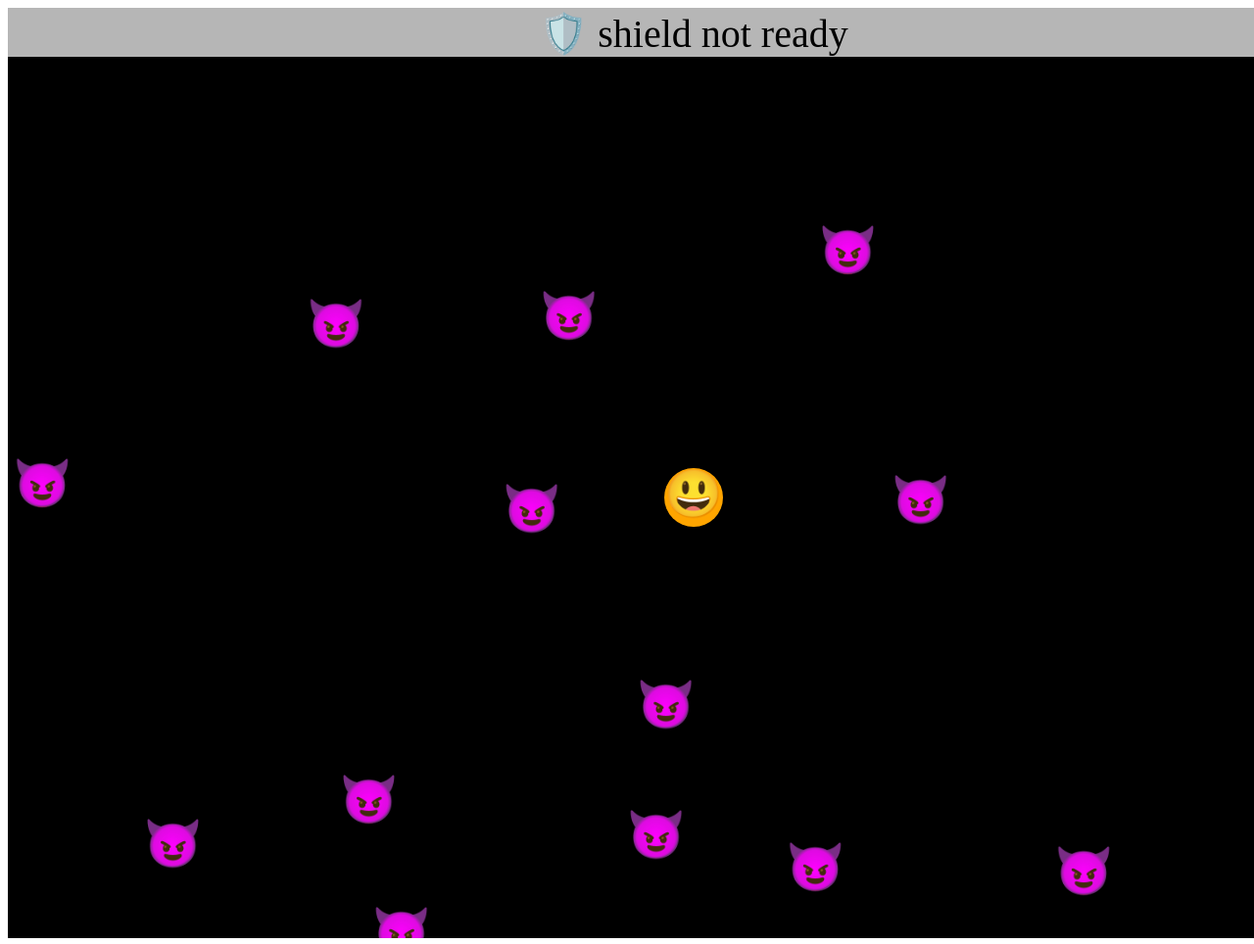
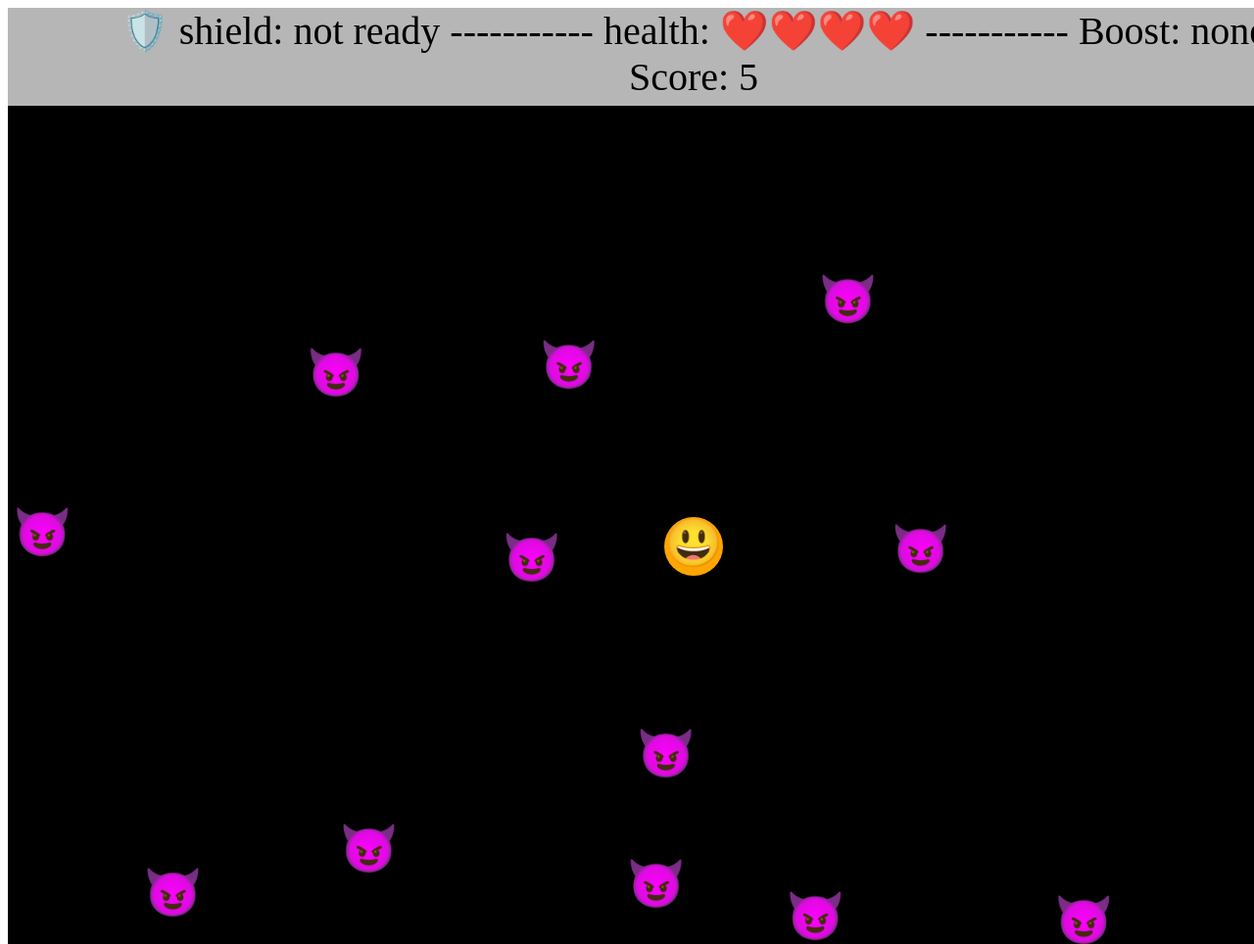
Before and after one commit to jfMoller/BallGame, a plain HTML site: page index.html in a window 1280 px wide. Shown: the top 964 px of the page at 98% size. Drawn offline with Linux system fonts and the light colour scheme.

Commit message:
prototype interface in progress

```diff
--- a/game.js
+++ b/game.js
@@ -12,16 +12,13 @@ import {
   drawEnemyFaces,
 } from "./enemy.js";
 import { Entity, Position, Velocity } from "./entity.js";
-import { shieldInterface } from "./interface.js";
 import { Player, drawPlayerLives } from "./player.js";
 import { collisionOfShieldAndEnemy, Shield } from "./shield.js";
 import { circlesCollide } from "./utility.js";
+import { gameInterface } from "./interface.js";
 
 export const canvas = document.getElementById("canvas");
 export const context = canvas.getContext("2d");
-
-export const interfaceCanvas = document.getElementById("interfaceCanvas");
-export const interfaceContext = interfaceCanvas.getContext("2d");
 
 export const width = canvas.width;
 export const halfWidth = canvas.width / 2;
@@ -36,6 +33,7 @@ export class Game {
     this.shield = new Shield(new Position(halfWidth, halfHeight));
     this.player = this.entities[0];
     this.deltaTime = 0;
+    this.score = 0;
   }
   start() {
     tick();
@@ -44,12 +42,11 @@ export class Game {
 
 export const game = new Game(canvas, context);
 
-shieldInterface()
-
-
 let lastTick = Date.now();
+let lastTime = Date.now();
 let EnemyTickCount = 0;
 let BoostTickCount = 0;
+let boostStatus = "";
 
 function tick() {
   let currentTick = Date.now();
@@ -58,6 +55,9 @@ function tick() {
   EnemyTickCount++;
   BoostTickCount++;
   context.clearRect(0, 0, width, height);
+  //score
+  let currentTime = Date.now();
+  game.score = Math.floor((currentTime - lastTime) / 1000);
 
   //draws and moves all objects in game array
   for (let i = 0; i < game.entities.length; ++i) {
@@ -89,7 +89,7 @@ function tick() {
       if (game.player.shieldReady === false) {
         game.player.shieldTimer--;
       }
-      console.log(game.player.shieldTimer + " " + game.player.shieldReady);
+
       if (game.player.shieldTimer % 30000 === 0) {
         game.player.shieldReady = true;
       }
@@ -131,13 +131,14 @@ function tick() {
         game.entities.splice(i, 1);
         if (entity.type === "healing") {
           game.player.buff.healing = true;
-          console.log(game.player.lives);
         }
         if (entity.type === "speed") {
           game.player.buff.speed = true;
+          boostStatus = "speed";
         }
         if (entity.type === "invunerable") {
           game.player.buff.invunerable = true;
+          boostStatus = "invunerable";
         }
       }
     }
@@ -159,5 +160,8 @@ function tick() {
   }
   boostEffect(game);
 
+  //game interface
+  gameInterface(game.player.shieldReady, game.player.lives, boostStatus, game.score);
+
   requestAnimationFrame(tick);
 }
--- a/index.html
+++ b/index.html
@@ -2,10 +2,12 @@
   <head>
     <style>
       #interface_container {
+
         width: 1400;
-        height: 50;
+        height: 100;
         background-color: rgb(182, 182, 182);
       }
+
       #canvas_container {
         width: 1400;
         height: 900;
@@ -16,8 +18,9 @@
   </head>
   <body>
     <div id="interface_container">
-    <canvas id="interfaceCanvas" width="1400px" height="100px"></canvas>
-  </div>
+  <div id="topUi"></div>
+  <div id="bottomUi"></div>
+    </div>
     <div id="canvas_container">
       <canvas id="canvas" width="1400px" height="900px"> </canvas>
       <script type="module" src="main.js"></script>
--- a/interface.js
+++ b/interface.js
@@ -1,14 +1,49 @@
-import { interfaceContext, game, width, height } from "./game.js";
+import { game, width, height } from "./game.js";
 
-export function shieldInterface() {
-    interfaceContext.font = "40px serif";
-    interfaceContext.fillStyle = "black";
-    interfaceContext.textAlign = "center";
-    interfaceContext.textBaseline = "center";
+const textUi = document.getElementById("topUi");
+const textUi2 = document.getElementById("bottomUi");
 
-    let shieldStatus = " not ready"
-    if (game.player.shieldReady) {
-        shieldStatus = " ready!"
-    }
-    interfaceContext.fillText("🛡️ shield" + shieldStatus, 1400 / 2, 100 / 2 - 10)
+export function gameInterface(
+  shieldStatus,
+  healthStatus,
+  boostStatus,
+  scoreStatus
+) {
+  //shield
+let status = shieldStatus;
+if (status === false) {
+status = "not ready"
 }
+else if (status === true) {
+status = "ready! (press space)"
+}
+//health
+let status2 = "";
+for (let n = 0; n < healthStatus; ++n) {
+status2 += "❤️";
+}
+//boost
+if (boostStatus === "") {
+  boostStatus = "none";
+}
+
+
+textUi2.innerText =
+"Score: " + scoreStatus
+
+  textUi.innerText =
+    "🛡️ shield: " +
+    status + " ----------- " +
+    "health: " +
+    status2 + " ----------- " +
+    "Boost: " + boostStatus;
+
+  textUi.style.fontSize = "40px";
+  textUi.style.textAlign = "center";
+  textUi.style.tex;
+  textUi.style.textBaseline = "center";
+  textUi2.style.fontSize = "40px";
+  textUi2.style.textAlign = "center";
+  textUi2.style.tex;
+  textUi2.style.textBaseline = "center";
+}
--- a/main.js
+++ b/main.js
@@ -1,7 +1,12 @@
 import { game} from "./game.js";
 import {handleKeyDown, handleKeyUp} from "./event.js";
+import { gameInterface } from "./interface.js";
 
 window.addEventListener("keydown", handleKeyDown);
 window.addEventListener("keyup", handleKeyUp);
 
 game.start();
+
+//building interface
+
+/* textUi.innerText = "testing" */
```
